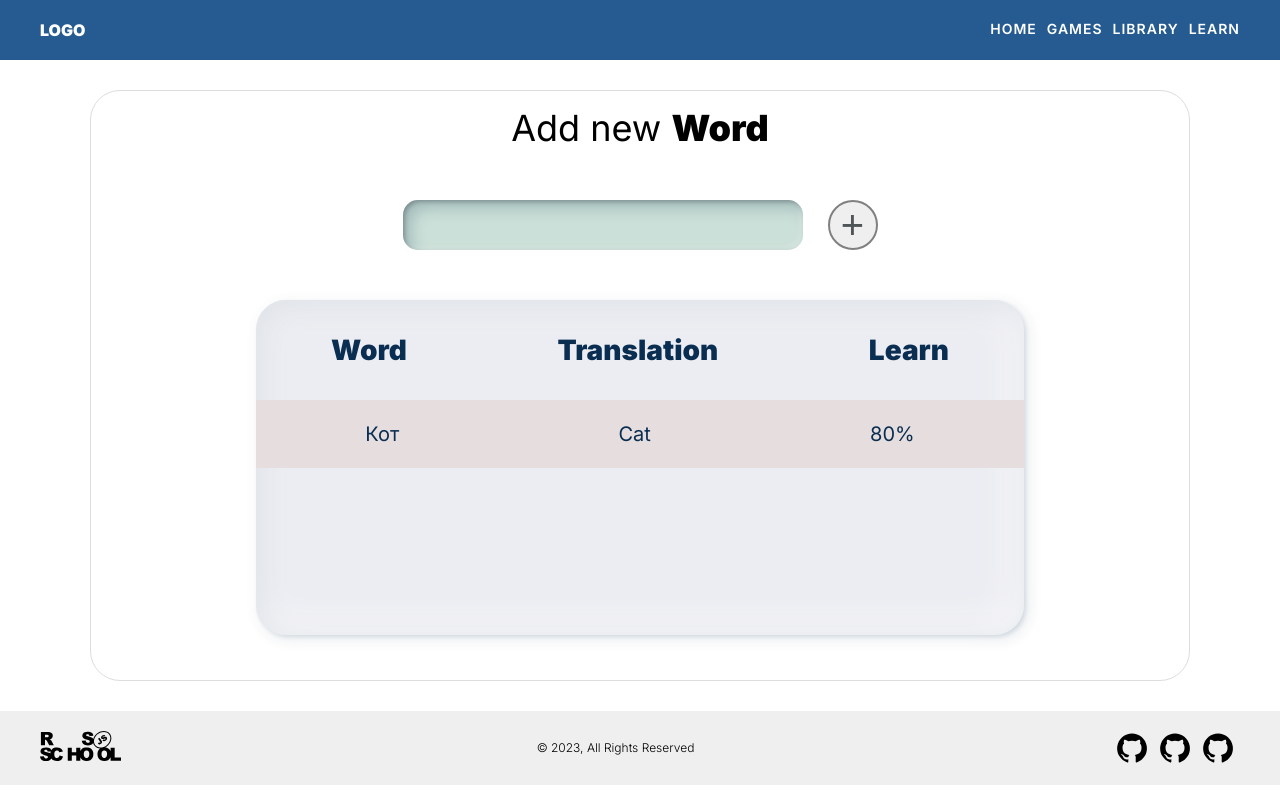
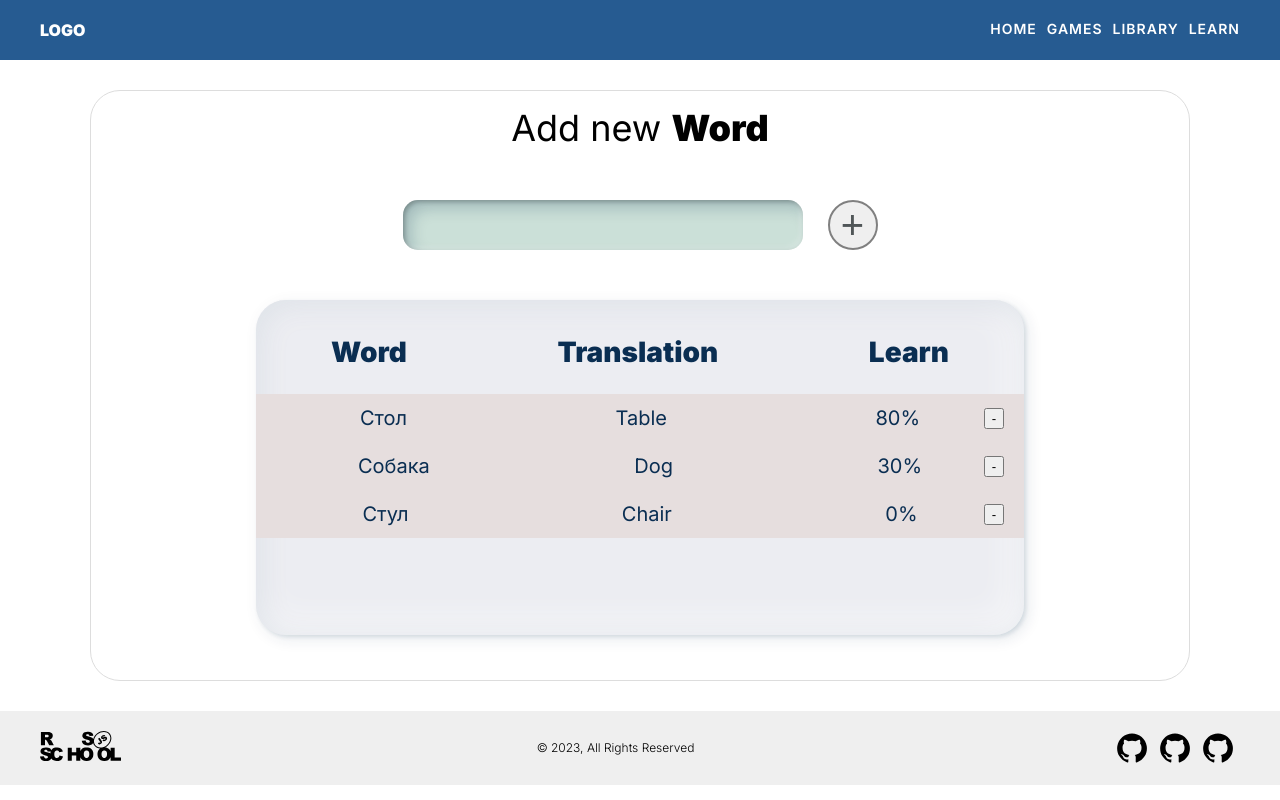
Before and after one commit to gsidnick/rsclone, a React (Create React App) app: page /library in a window 1280 px wide. Built offline with nearby package versions, Linux system fonts and the light colour scheme.

Commit message:
feat: make basic functional library

```diff
--- a/src/components/Library/Library.css
+++ b/src/components/Library/Library.css
@@ -23,14 +23,14 @@
   font-weight: 800;
 }
 
-.library__inputs {
+.library__form {
   margin: 50px 0 20px 0;
   text-align: center;
   display: flex;
   justify-content: center;
 }
 
-.library__input-text {
+.library__form_input-text {
   width: 400px;
   height: 50px;
   outline: none;
@@ -44,7 +44,7 @@
   inset 8px 8px 15px rgba(10, 46, 82, 0.21);
 }
 
-.library__input-add {
+.library__form_input-add {
   margin-left: 25px;
   width: 50px;
   height: 50px;
@@ -55,7 +55,7 @@
   cursor: pointer;
 }
 
-.library__card {
+.library__list {
   margin: 30px auto;
   width: 70%;
   height: 335px;
@@ -64,33 +64,39 @@
   box-shadow: 2px 2px 4px rgba(10, 46, 82, 0.12), -6px -6px 40px rgba(255, 255, 255, 0.63), 4px 4px 15px rgba(10, 46, 82, 0.11), inset 4px 4px 30px rgba(10, 46, 82, 0.11), inset -4px -4px 40px #FFFFFF;
 }
 
-.library__card-header {
-  align-items: center;
-  display: flex;
-  justify-content: space-around;
-}
-
-.bold {
-  font-style: normal;
-  font-weight: 700;
+.head {
+  padding: 20px 0 10px 0;
   font-size: 28px;
   line-height: 44px;
+  font-weight: 700;
   text-align: center;
-  color: #0A2E52;
-}
-
-.library__card-label {
   display: flex;
   justify-content: space-around;
   align-items: center;
 }
 
-.thin {
-  font-style: normal;
-  font-weight: 400;
+.library__item {
+  width: 100%;
+  display: flex;
+  justify-content: space-around;
+  align-items: center;
+  position: relative;
+}
+
+.library__col {
+  padding: 10px;
+  color: #0A2E52;
+}
+
+.body {
   font-size: 20px;
   line-height: 28px;
-  color: #0A2E52;
+  font-weight: 400;
+}
+
+.library__btn-remove {
+  position: absolute;
+  right: 20px;
 }
 
 .active {
--- a/src/components/Library/Library.tsx
+++ b/src/components/Library/Library.tsx
@@ -1,26 +1,56 @@
-import React from 'react';
+import { useRef, useState } from 'react';
 import './Library.css';
 
 function Library() {
+  const [library, setLibrary] = useState([
+    { word: 'Стол', translate: 'Table', learn: '80' },
+    { word: 'Собака', translate: 'Dog', learn: '30' },
+    { word: 'Стул', translate: 'Chair', learn: '0' }
+  ]);
+
+  const inputRef = useRef<HTMLInputElement>(null);
+
+  function add() {
+    const inputElem = inputRef.current;
+    if (!inputElem) return;
+
+    const word = inputElem.value;
+    if (!word) return;
+
+    const libraryTmp = library;
+    libraryTmp.push({ word: word, translate: word, learn: word });
+
+    setLibrary([...libraryTmp]);
+  }
+
+  function get() {
+    return library.map((item, index) => {
+      return (
+        <div key={index} className="library__item">
+          <div className="library__col">{item.word}</div>
+          <div className="library__col">{item.translate}</div>
+          <div className="library__col">{item.learn}%</div>
+          <button className="library__btn-remove">-</button>
+        </div>
+      )
+    })
+  }
+
   return (
     <main className="library">
       <div className="library__container bordered">
         <h2 className="library__title">Add new <span className="library__title_span">Word</span></h2>
-        <div className="library__inputs">
-          <input className="library__input-text" type="text" />
-          <button className="library__input-add">+</button>
+        <div className="library__form">
+          <input ref={inputRef} className="library__form_input-text" type="text" />
+          <button onClick={add} className="library__form_input-add">+</button>
         </div>
-        <div className="library__card">
-          <div className="library__card-header">
-            <p className="library__card-text bold">Word</p>
-            <p className="library__card-text bold">Translation</p>
-            <p className="library__card-text bold">Learn</p>
+        <div className="library__list">
+          <div className="library__row head">
+            <div className="library__col">Word</div>
+            <div className="library__col">Translation</div>
+            <div className="library__col">Learn</div>
           </div>
-          <div className="library__card-label active">
-            <p className="library__card-text thin">Кот</p>
-            <p className="library__card-text thin">Cat</p>
-            <p className="library__card-text thin">80%</p>
-          </div>
+          <div className="library__row body active">{get()}</div>
         </div>
       </div>
     </main>
```
